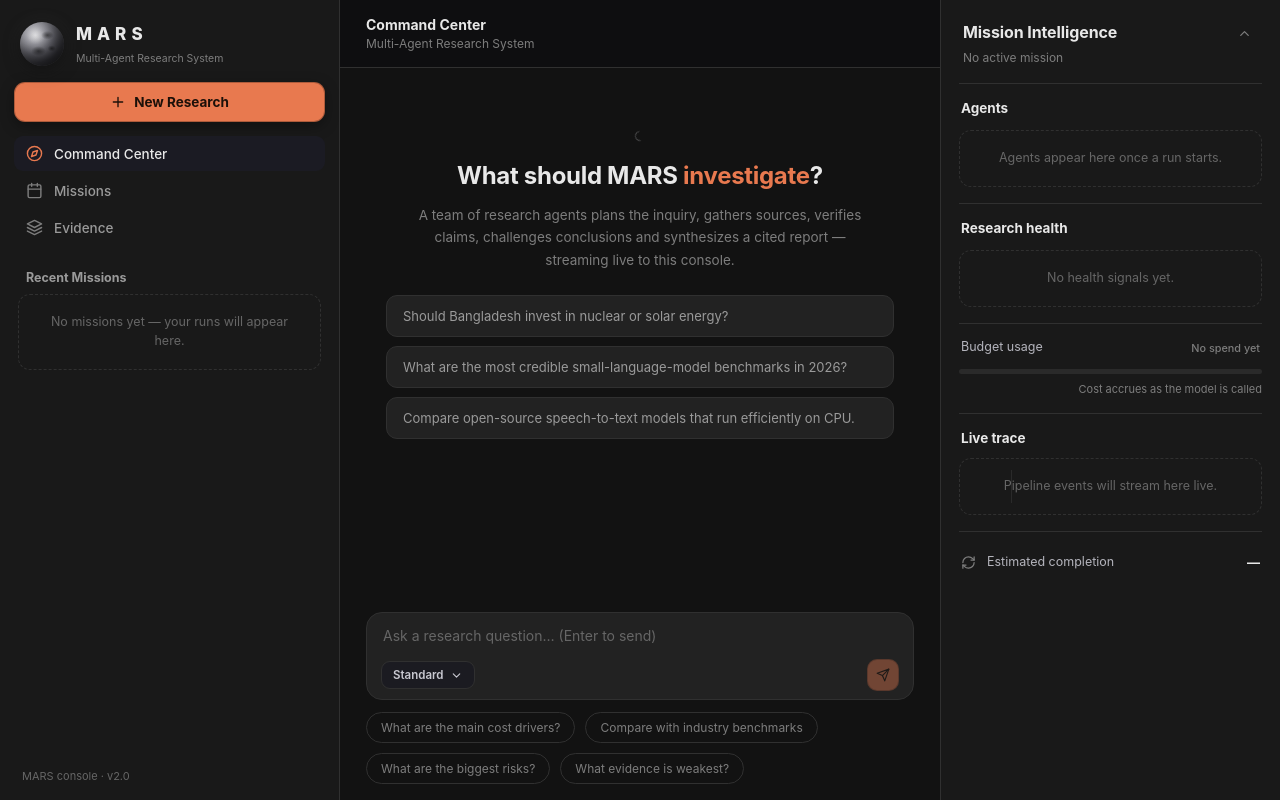
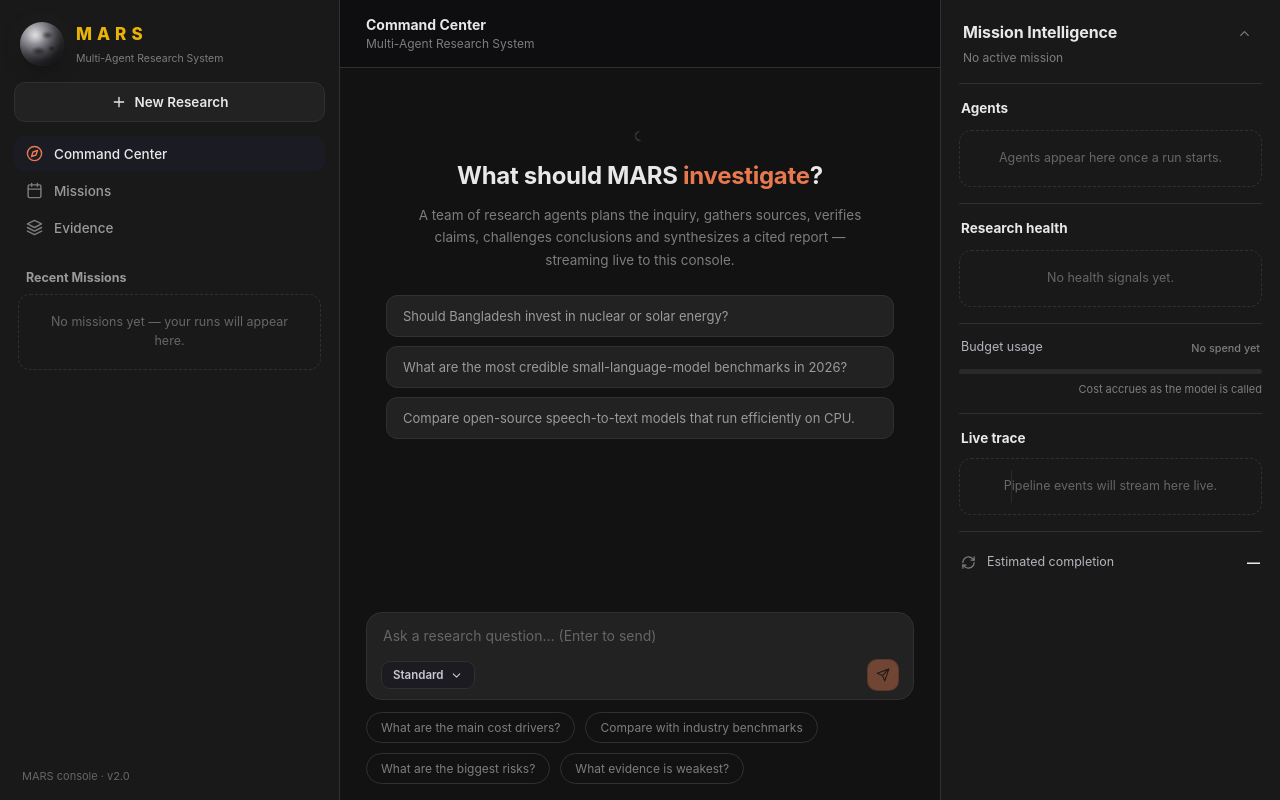
Before and after one commit to AdnanZamanNiloy/mars-ai, a React (Vite) app in the folder frontend/: page / in a window 1280 px wide. Built offline with nearby package versions, Linux system fonts and the light colour scheme.

Commit message:
Neutral New Research button; yellow MARS brand text

```diff
--- a/frontend/src/layout.css
+++ b/frontend/src/layout.css
@@ -22,7 +22,7 @@
 }
 
 .brand { display: flex; align-items: center; gap: 12px; padding: 2px 6px 0; }
-.brand-name { font-size: 17px; font-weight: 800; letter-spacing: 5px; }
+.brand-name { font-size: 17px; font-weight: 800; letter-spacing: 5px; color: #EAB308; }
 .brand-sub { font-size: 10.5px; line-height: 1.5; color: var(--t3); margin-top: 3px; }
 
 .new-btn {
@@ -34,16 +34,15 @@
   margin-top: 16px;
   padding: 11px 0;
   border-radius: 11px;
-  border: 1px solid rgba(0, 0, 0, 0.25);
-  background: #E8794F;
-  color: #1c1009;
+  border: 1px solid var(--line);
+  background: var(--card);
+  color: var(--t1);
   font-size: 13.5px;
-  font-weight: 650;
+  font-weight: 600;
   cursor: pointer;
-  box-shadow: 0 4px 14px rgba(0, 0, 0, 0.35);
-  transition: filter 0.15s;
+  transition: background 0.15s, border-color 0.15s;
 }
-.new-btn:hover { filter: brightness(0.92); }
+.new-btn:hover { background: var(--card-2); border-color: #3a3a3a; }
 
 .side-nav { display: flex; flex-direction: column; gap: 2px; margin-top: 14px; }
 .side-nav button {
```
